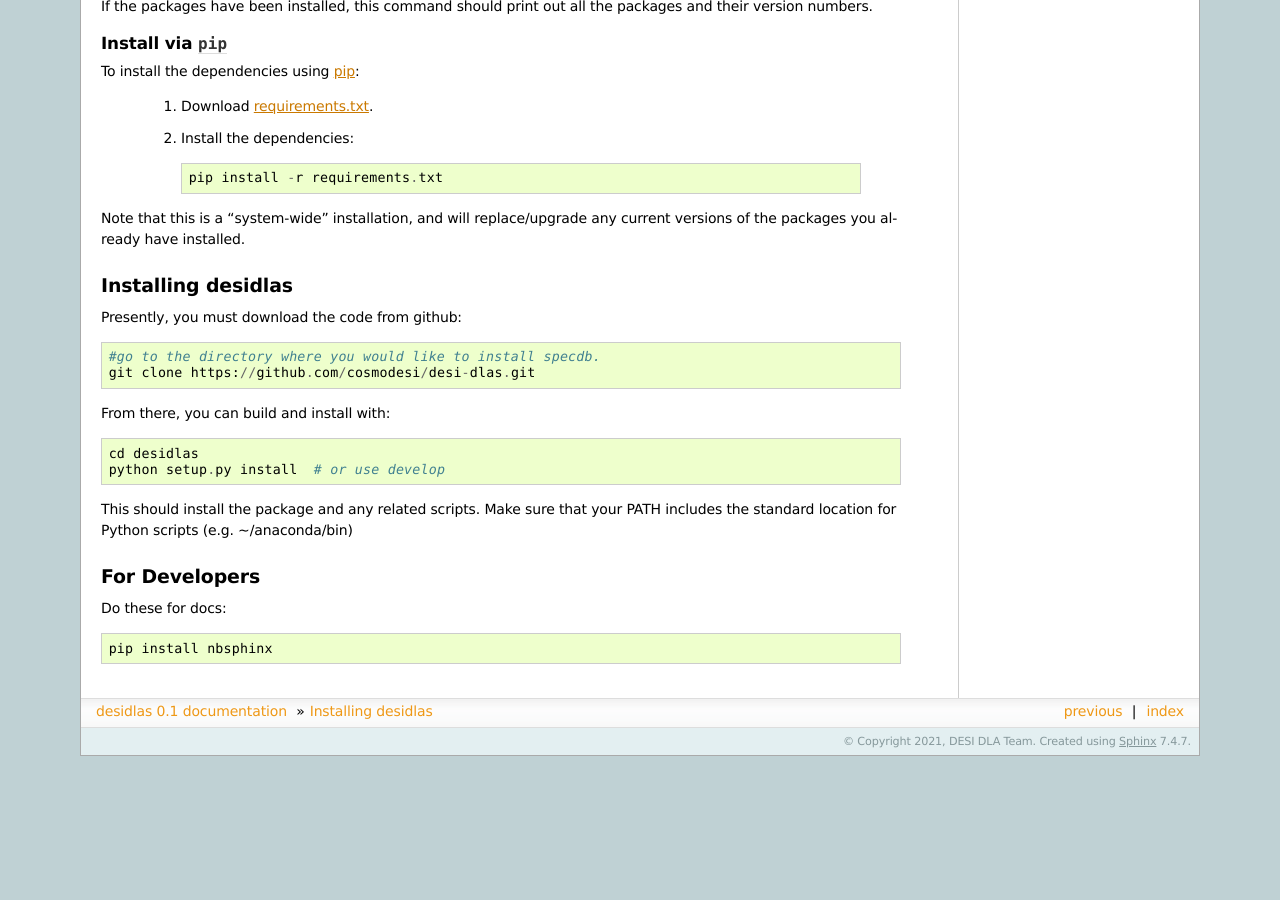
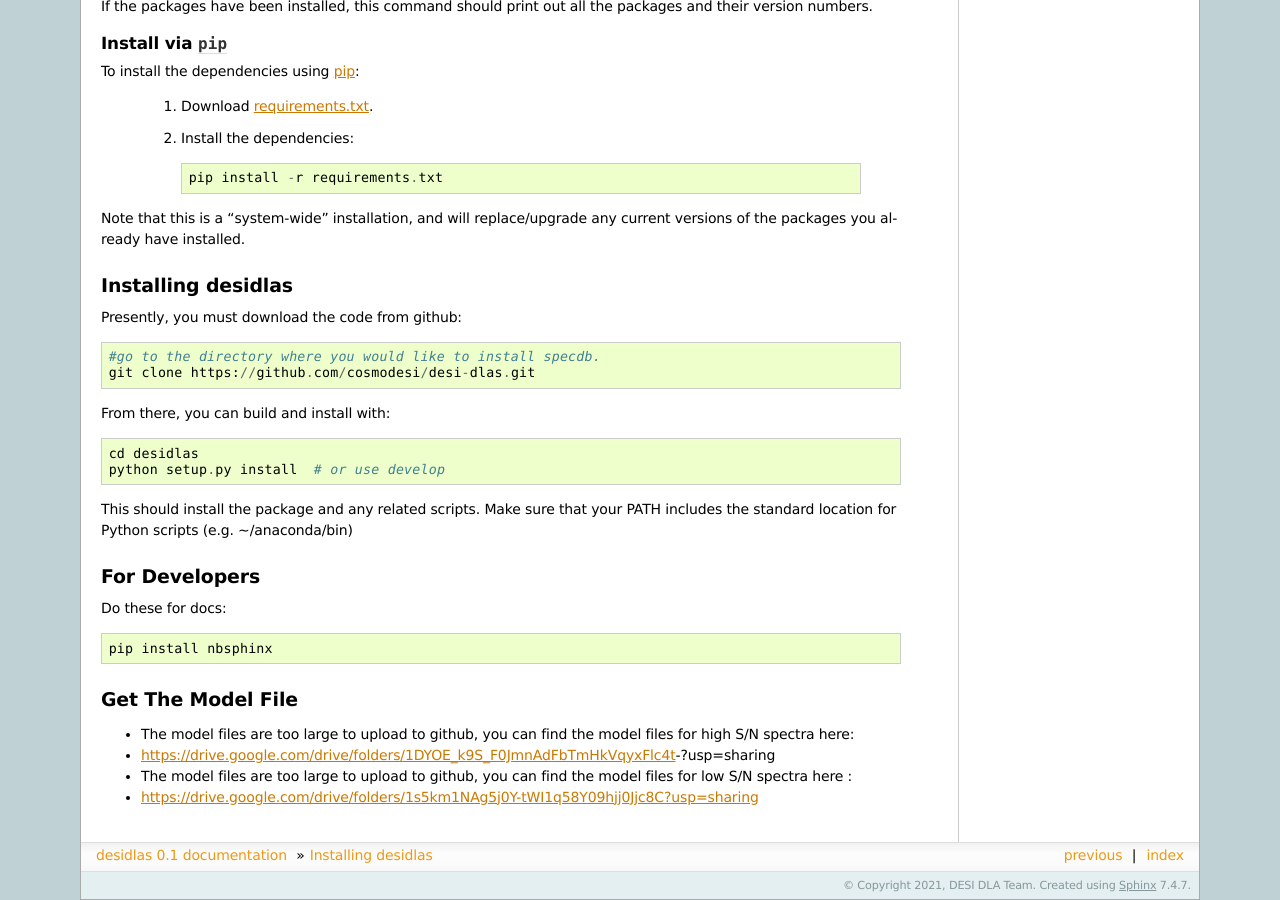
Before and after one commit to cosmodesi/desi-dlas, a Sphinx documentation site: the page built from docs/installing.rst, in a window 1280 px wide and 900 px high, scrolled down 590 px. Built offline with Sphinx 7.4.7, drawn with Linux system fonts in a browser that asks for light colours; before the commit the page ends 1346 px from its top, so only the background shows below that; some of the changed text lies outside the part shown.

Commit message:
Update installing.rst

```diff
--- a/docs/installing.rst
+++ b/docs/installing.rst
@@ -78,3 +78,15 @@ For Developers
 Do these for docs::
 
     pip install nbsphinx
+
+
+Get The Model File
+==============
+
+- The model files are too large to upload to github, you can find the model files for high S/N spectra here:
+
+- https://drive.google.com/drive/folders/1DYOE_k9S_F0JmnAdFbTmHkVqyxFlc4t-?usp=sharing
+
+- The model files are too large to upload to github, you can find the model files for low S/N spectra here :
+
+- https://drive.google.com/drive/folders/1s5km1NAg5j0Y-tWI1q58Y09hjj0Jjc8C?usp=sharing
```
